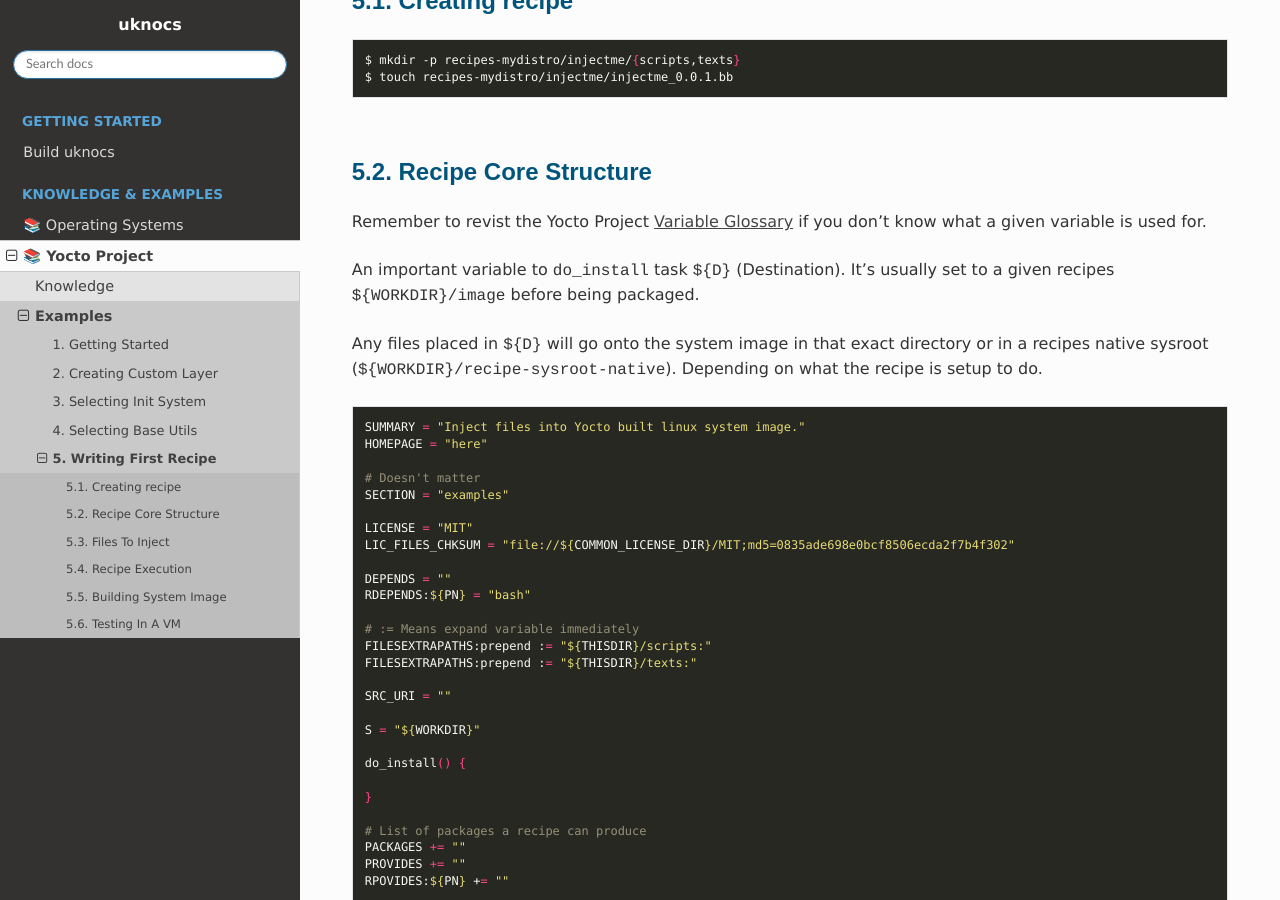
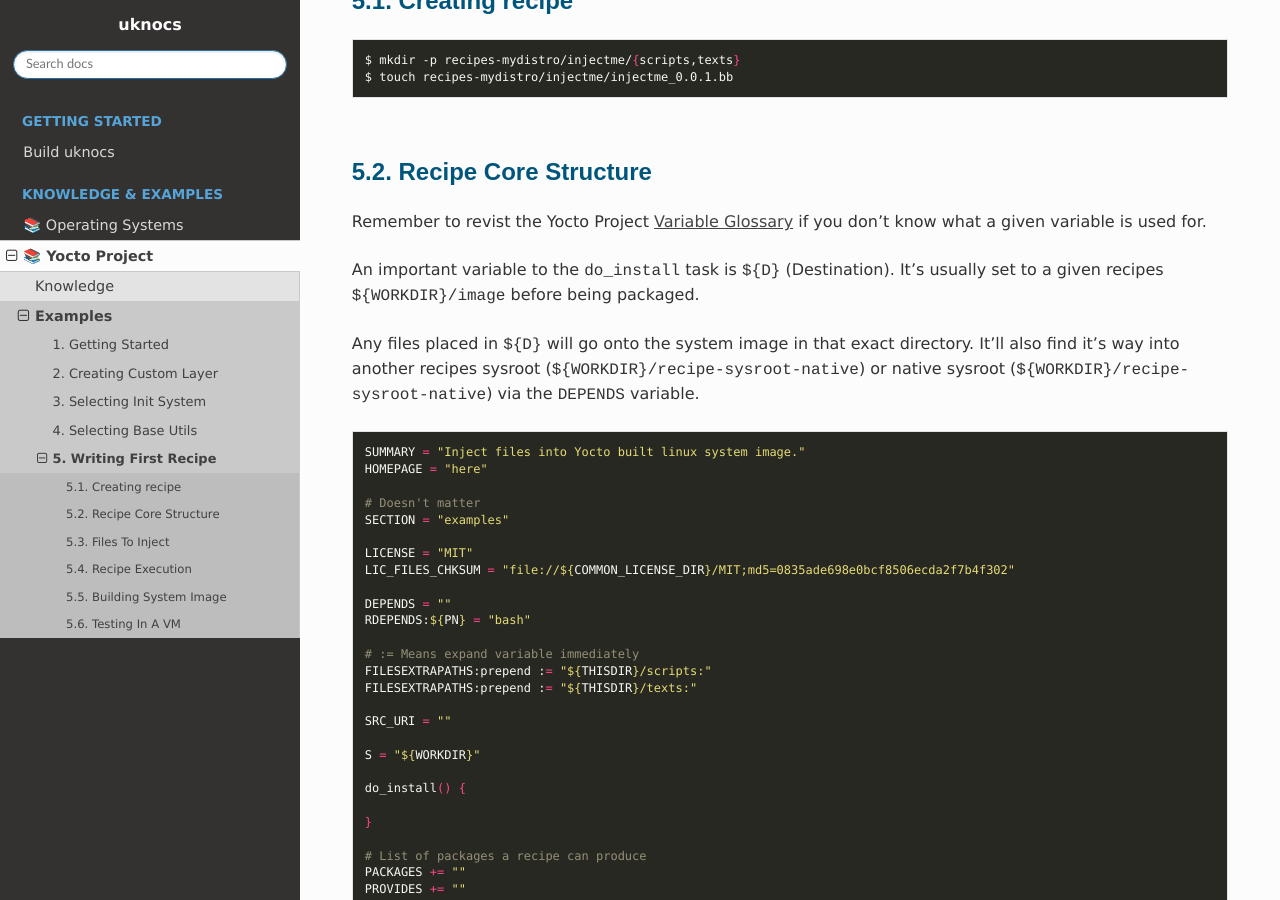
Before and after one commit to under-view/uknocs, a Sphinx documentation site: the page built from docs/yocto-project/examples/writing-first-recipe.rst, in a window 1280 px wide and 900 px high, scrolled down 468 px. Built offline with Sphinx 7.4.7 and the Read the Docs theme 2.0.0, drawn with Linux system fonts in a browser that asks for light colours; formulas are drawn with MathJax 3.

Commit message:
yp-writing-first-recipe: more accuracy on where $D files can be found
Signed-off-by: Vincent Davis Jr <vince@underview.tech>

```diff
--- a/docs/yocto-project/examples/writing-first-recipe.rst
+++ b/docs/yocto-project/examples/writing-first-recipe.rst
@@ -29,12 +29,12 @@ Recipe Core Structure
 Remember to revist the Yocto Project `Variable Glossary`_ if you don't know
 what a given variable is used for.
 
-An important variable to ``do_install`` task ``${D}`` (Destination).
+An important variable to the ``do_install`` task is ``${D}`` (Destination).
 It's usually set to a given recipes ``${WORKDIR}/image`` before being packaged.
 
 Any files placed in ``${D}`` will go onto the system image in that exact
-directory or in a recipes native sysroot (``${WORKDIR}/recipe-sysroot-native``).
-Depending on what the recipe is setup to do.
+directory. It'll also find it's way into another recipes sysroot (``${WORKDIR}/recipe-sysroot-native``)
+or native sysroot (``${WORKDIR}/recipe-sysroot-native``) via the ``DEPENDS`` variable.
 
 .. code-block:: bash
 
--- a/docs/yocto-project/knowledge/recipe-writing.rst
+++ b/docs/yocto-project/knowledge/recipe-writing.rst
@@ -70,7 +70,7 @@ often better to use bitbake class defined task over writing your own.
 #. do_package
 	| Based upon what's defined in ``FILES`` variable and what's stored in ``${D}``
 	| splits files stored in ``${D}`` into multiple folders in ``${WORKDIR}/packages-split``.
-	| These folder files are later packaged into rpm, dev, and ipk files.
+	| These folder files are later packaged into rpm, deb, and ipk files.
 
 #. do_packagedata
 	| Saves package metadata generated by the ``do_package`` task in ``PKGDATA_DIR`` to make it available globally.
```
